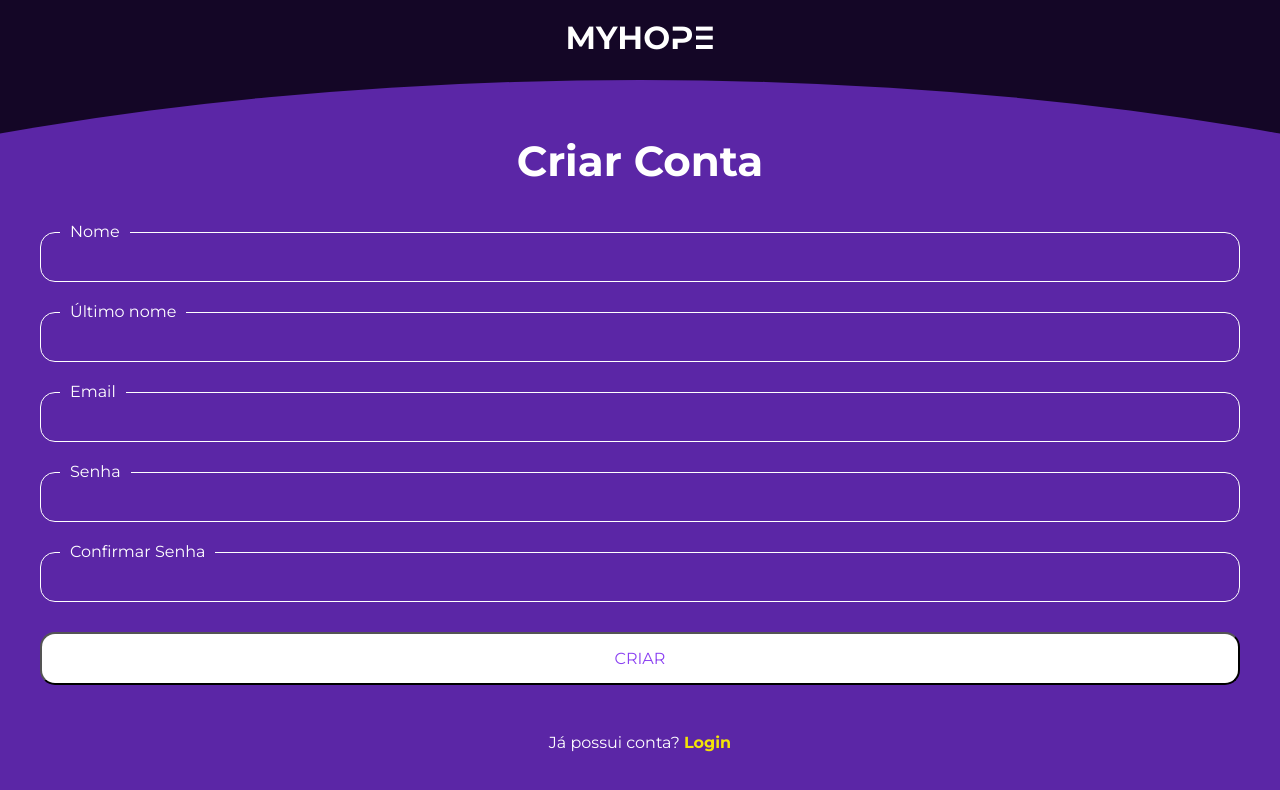
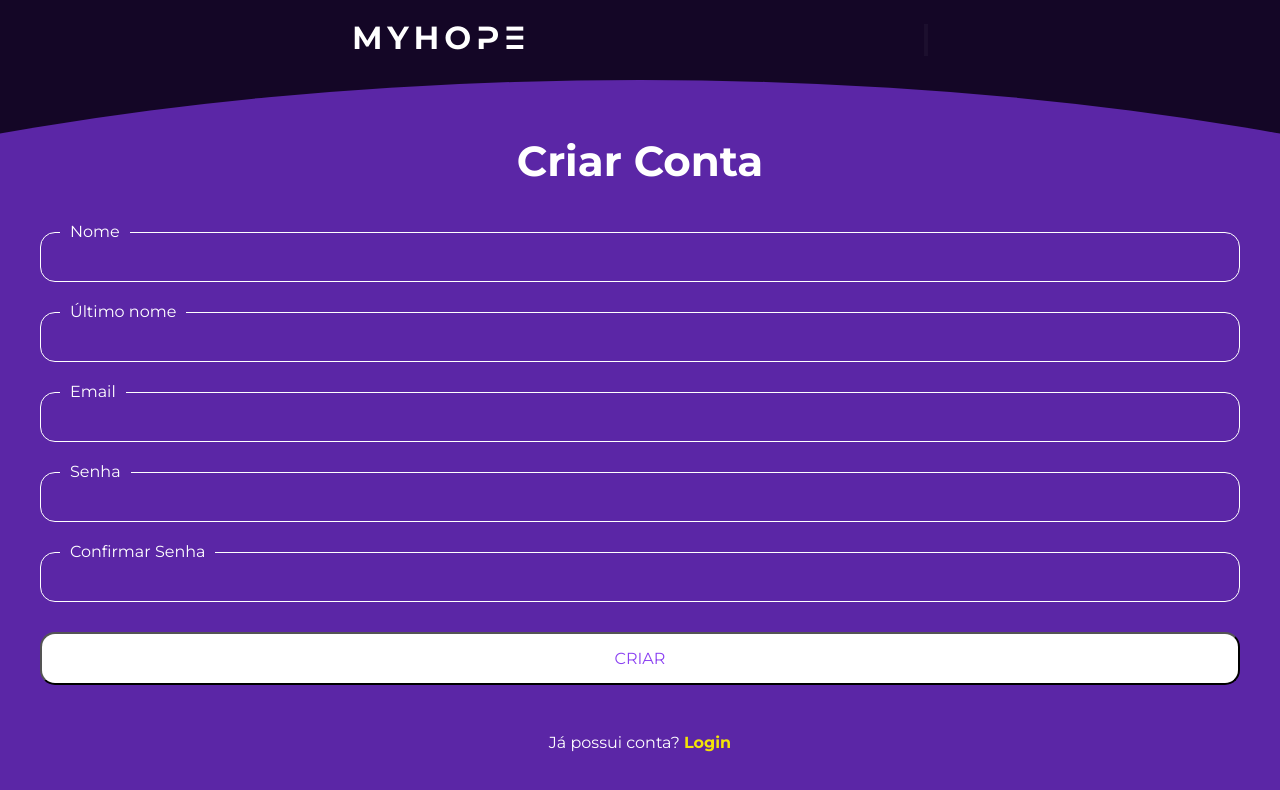
Before and after one commit to elissonalvesilva/myhope, a React (Create React App) app in the folder front/: page /signup in a window 1280 px wide. Shown: the top 790 px of the page. Built offline with nearby package versions, Linux system fonts and the light colour scheme.

Commit message:
feat: added animation

```diff
--- a/front/src/pages/Signup/style.js
+++ b/front/src/pages/Signup/style.js
@@ -14,12 +14,30 @@ const Header = styled.div`
   display: flex;
   justify-content: center;
   align-items: center;
+
 `;
 
 const Logo = styled.h1`
   color: ${Colors.White};
   font-family: MontserratAlt1Bold !important;
   font-size: 32px;
+
+  overflow: hidden;
+  border-right: .15em solid orange;
+  white-space: nowrap;
+  margin: 0 auto;
+  letter-spacing: .15em;
+  animation: typewriter 1s steps(44) 1s 1 normal both, blinkTextCursor 500ms steps(44) infinite normal;
+  overflow: hidden;
+
+  @keyframes typewriter{
+    from{width: 0;}
+    to{width: 45%;}
+  }
+  @keyframes blinkTextCursor{
+    from{border-right-color: rgba(255,255,255,.75);}
+    to{border-right-color: transparent;}
+  }
 `
 
 const Content = styled.div`
```
